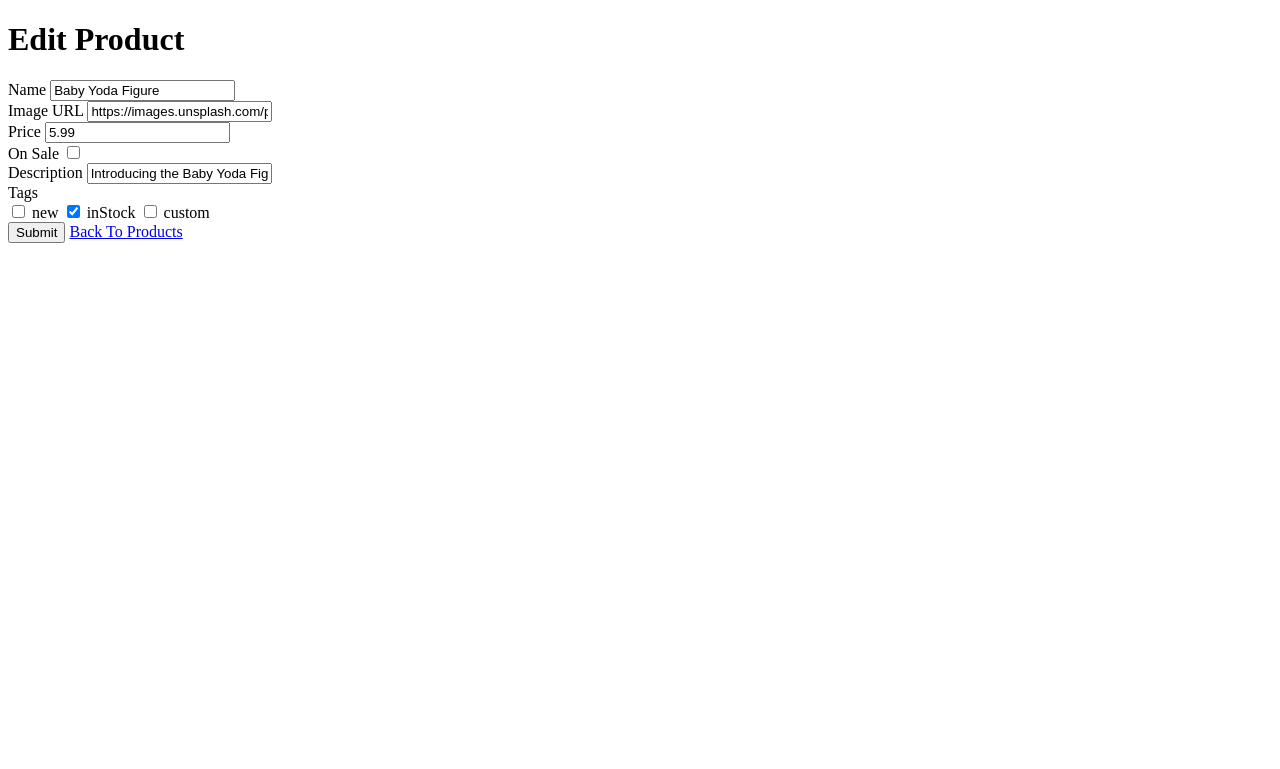
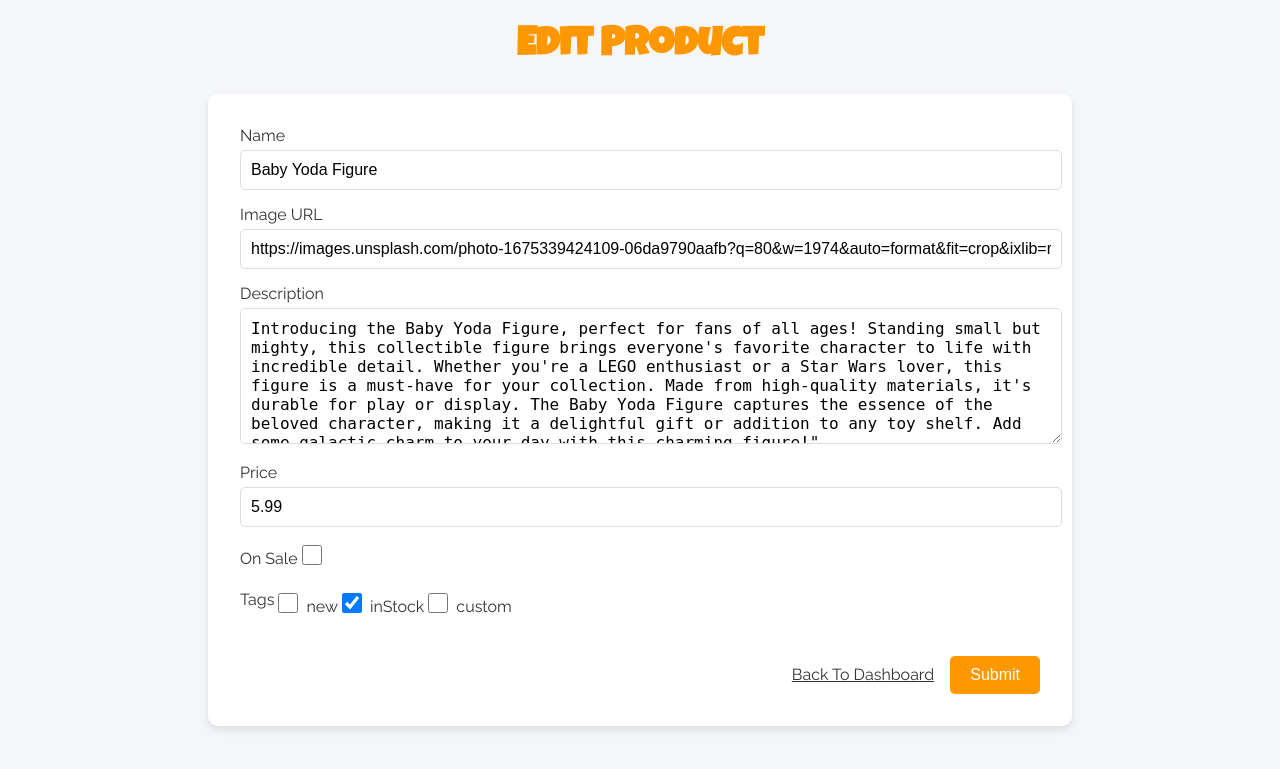
Before and after one commit to katykola/emas-toy-store, a Node server app: page /products/60000000000000000000000b/edit in a window 1280 px wide. Shown: the top 769 px of the page. Run offline with Node 20, Linux system fonts and the light colour scheme; data comes from the database, SQL or seed files in the repository; some libraries are stand-ins or nearby versions.

Commit message:
Added Edit and Delete Products to Admin

```diff
--- a/app.js
+++ b/app.js
@@ -30,7 +30,7 @@ mongoose.connect('mongodb://127.0.0.1:27017/toy-store')
 
 app.get('/', (req, res) => {
     console.log('home');
-    res.send('home');
+    res.redirect('/products');
 });
 
 //Admin
@@ -257,7 +257,7 @@ app.put('/products/:id', async (req, res) => { // Set the route for updating a p
         product.onSale = onSale === 'on';
         product.tags = Array.isArray(tags) ? tags : [tags];
         await product.save(); // Save the updated product to the database
-        res.redirect(`/products/${product._id}`); // Redirect to the product detail page
+        res.redirect('/admin/dashboard'); // Redirect to the product detail page
     } catch (err) {
         console.error(err);
         res.status(500).send('Internal Server Error');
@@ -268,7 +268,7 @@ app.put('/products/:id', async (req, res) => { // Set the route for updating a p
 app.delete('/products/:id', async (req, res) => { // Set the route for deleting a product
     try {
         await Product.findByIdAndDelete(req.params.id); // Delete the product with the specified id from the database
-        res.redirect('/products'); // Redirect to the products page
+        res.redirect('/admin/dashboard'); // Redirect to the products page
     } catch (err) {
         console.error(err);
         res.status(500).send('Internal Server Error');
--- a/public/css/admin.css
+++ b/public/css/admin.css
@@ -76,7 +76,7 @@ h1 {
 }
 
 /* Filter Form */
-.filter-form {
+.form-filter {
     display: flex;
     justify-content: space-between;
     align-items: center;
@@ -86,6 +86,78 @@ h1 {
     box-shadow: 0 4px 8px rgba(0, 0, 0, 0.1);
     margin-bottom: 30px;
 }
+
+/* Edit form */
+
+.form-edit {
+    max-width: 800px;
+    margin: 0 auto;
+    padding: 2rem;
+    background-color: #fff;
+    border-radius: 10px;
+    box-shadow: 0 4px 8px rgba(0, 0, 0, 0.1);
+}
+
+.form-edit a {
+    color: var(--dark-color);
+}
+
+.form-edit button{
+    margin-left: 1rem;
+}
+
+.form-edit label {
+    display: block;
+    margin-bottom: 5px;
+}
+
+.form-edit input,
+.form-edit textarea {
+    width: 100%;
+    padding: 10px;
+    font-size: 1rem;
+    border: 1px solid #ddd;
+    border-radius: 5px;
+    margin-bottom: 15px;
+    transition: border-color 0.3s;
+}
+
+/* General styles for the tags section */
+.edit-tags {
+    display: flex;
+    margin-top: 10px; /* Space between the label and the checkboxes */
+}
+
+/* Style for each tag */
+.edit-tag {
+    display: flex; /* Align checkbox and label horizontally */
+    align-items: center; /* Center the checkbox and label vertically */
+    margin-bottom: 8px; /* Space between each tag */
+}
+
+/* Style for the checkbox input */
+.edit-tag input[type="checkbox"] {
+    margin-right: 8px; /* Space between checkbox and label */
+    cursor: pointer; /* Change cursor on hover */
+    width: 20px; /* Size of the checkbox */
+    height: 20px; /* Size of the checkbox */
+    accent-color: #007bff; /* Change checkbox color in supported browsers */
+}
+
+/* Style for the label */
+.edit-tag label {
+    font-size: 16px; /* Font size of the label */
+    color: #333; /* Text color */
+    cursor: pointer; /* Change cursor on hover */
+    transition: color 0.3s; /* Smooth transition for hover effect */
+}
+
+/* Hover effect on the label */
+.edit-tag label:hover {
+    color: #007bff; /* Change text color on hover */
+}
+
+
 
 /* Navigation Links */
 .admin-links {
@@ -128,11 +200,23 @@ h1 {
     background-color: #e68900;
 }
 
+.buttons-div{
+    display: flex;
+    align-items: center;
+    justify-content: end;
+    margin-top: 20px;
+}
+
 /* Product List */
 
 .products{
     max-width: 800px;
-    margin: auto;
+    margin: 0 auto;
+}
+
+.products a{
+    text-decoration: none;
+    color: white;
 }
 
 .products-add{
--- a/views/partials/productDetail.ejs
+++ b/views/partials/productDetail.ejs
@@ -31,7 +31,7 @@
                 </form> -->
                 <form action="/basket/add/<%= product.id %>" method="POST">
                     <label for="quantity">Quantity:</label>
-                    <input type="number" id="quantity" name="quantity" value="1" min="1" required>
+                    <input class="product-input" type="number" id="quantity" name="quantity" value="1" min="1" required>
                     <button class="button button-primary">Add to Cart</button>
                 </form>
             </div>
--- a/views/products/edit.ejs
+++ b/views/products/edit.ejs
@@ -1,13 +1,7 @@
-<!DOCTYPE html>
-<html lang="en">
-<head>
-    <meta charset="UTF-8">
-    <meta name="viewport" content="width=device-width, initial-scale=1.0">
-    <title>Edit Product</title>
-</head>
-<body>
+<%- include('../partials/adminHeader') %>
+
     <h1>Edit Product</h1>
-    <form action="/products/<%= product._id %>?_method=PUT" method="POST">
+    <form class="form-edit" action="/products/<%= product._id %>?_method=PUT" method="POST">
         <div>
             <label for="name">Name</label>
             <input type="text" id="name" name="name" value="<%= product.name %>">
@@ -17,28 +11,33 @@
             <input type="text" id="image" name="image" value="<%= product.image %>">
         </div>
         <div>
-            <label for="price">Price</label>
-            <input type="number" id="price" name="price" value="<%= product.price %>">
+            <label for="description">Description</label>
+            <textarea rows="6" cols="100" name="description" id="description"value="<%= product.description %>"><%= product.description %>"</textarea>
         </div>
         <div>
+            <label for="price">Price</label>
+            <input type="number" id="price" name="price" min="0" step="0.01" value="<%= product.price %>">
+        </div>
+        <div class="edit-tag">
             <label for="onSale">On Sale</label>
             <input type="checkbox" id="onSale" name="onSale"
             <%= product.onSale ? 'checked' : '' %>>
         </div>
         <div>
-            <label for="description">Description</label>
-            <input type="text" id="description" name="description" value="<%= product.description %>">
+            <div class="edit-tags">
+                <label for="tags">Tags</label>
+                <% tags.forEach(tag => { %>
+                    <div class="edit-tag">
+                        <input type="checkbox" name="tags[]" value="<%= tag %>" <%= product.tags.includes(tag) ? 'checked' : '' %>>
+                        <label for="<%= tag %>"><%= tag %></label>
+                    </div>
+                <% }) %>
+            </div>
         </div>
-        <div>
-            <label for="tags">Tags</label>
-            <br>
-            <% tags.forEach(tag => { %>
-                <input type="checkbox" name="tags[]" value="<%= tag %>" <%= product.tags.includes(tag) ? 'checked' : '' %>>
-                <label for="<%= tag %>"><%= tag %></label>
-            <% }) %>
+        <div class="buttons-div">
+            <a href="/admin/Dashboard">Back To Dashboard</a>
+            <button class="button button-primary">Submit</button>
         </div>
-        <button>Submit</button>
-        <a href="/products">Back To Products</a>
     </form>
 </body>
 </html>
```
Also changed, not shown: public/css/styles.css (+6 -7 lines), views/admin/dashboard.ejs (+8 -4 lines).
